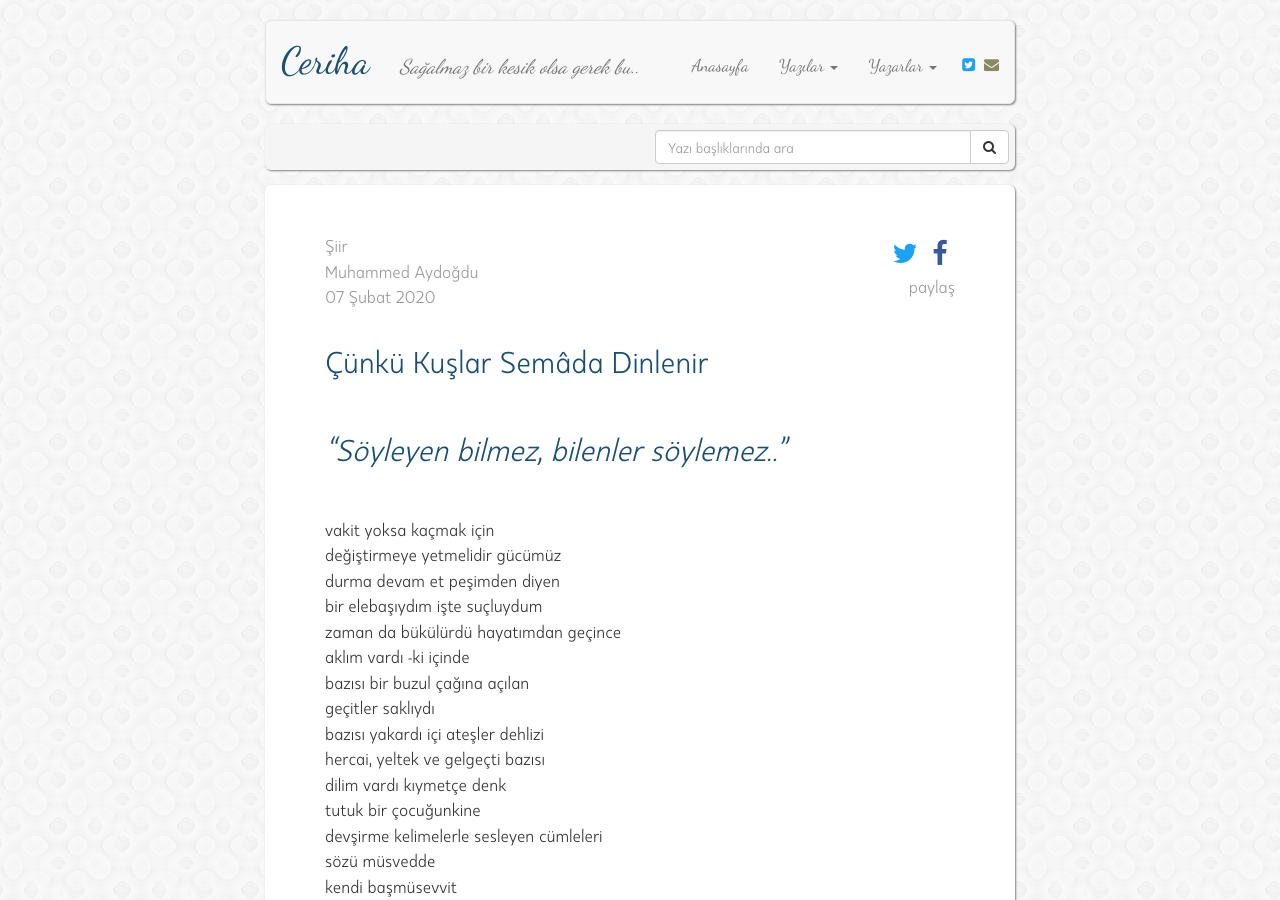
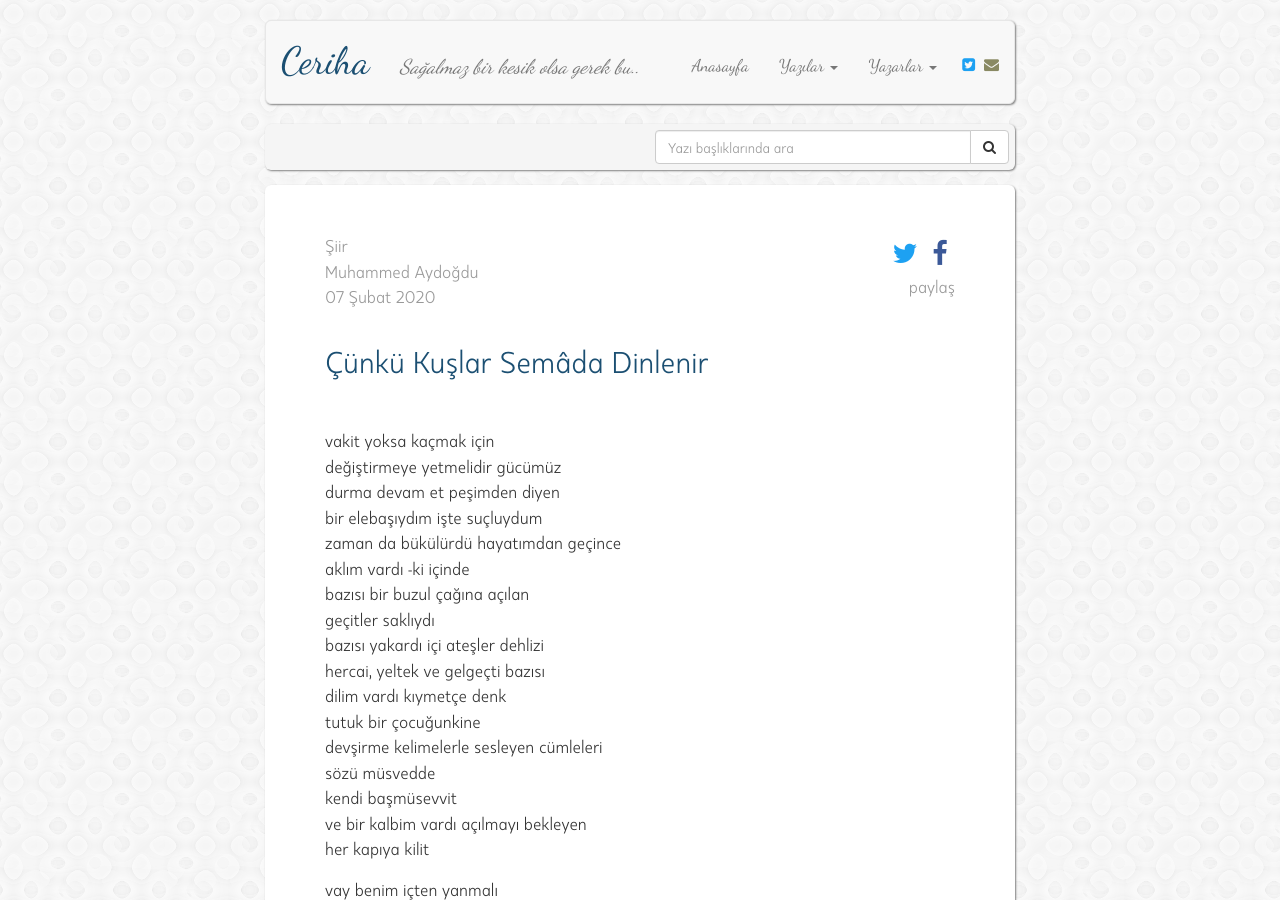
Before and after one commit to muhammedaydogdu/muhammedaydogdu.github.io, a Jekyll site: the page built from _posts/2020-02-07-cunku-kuslar-semada-dinlenir.md, in a window 1280 px wide and 900 px high. Built offline with Jekyll 4.4.1, drawn with Linux system fonts in a browser that asks for light colours; some web fonts are replaced.

Commit message:
Update 2020-02-07-cunku-kuslar-semada-dinlenir.md

```diff
--- a/_posts/2020-02-07-cunku-kuslar-semada-dinlenir.md
+++ b/_posts/2020-02-07-cunku-kuslar-semada-dinlenir.md
@@ -6,11 +6,6 @@ type: Şiir
 x: "180"
 image: cunku-semada-dinlenir-kuslar.jpg
 ---
-<br/>
-
-_"Söyleyen bilmez, bilenler söylemez.."_
----
-
 <br/>
 
 vakit yoksa kaçmak için
```
